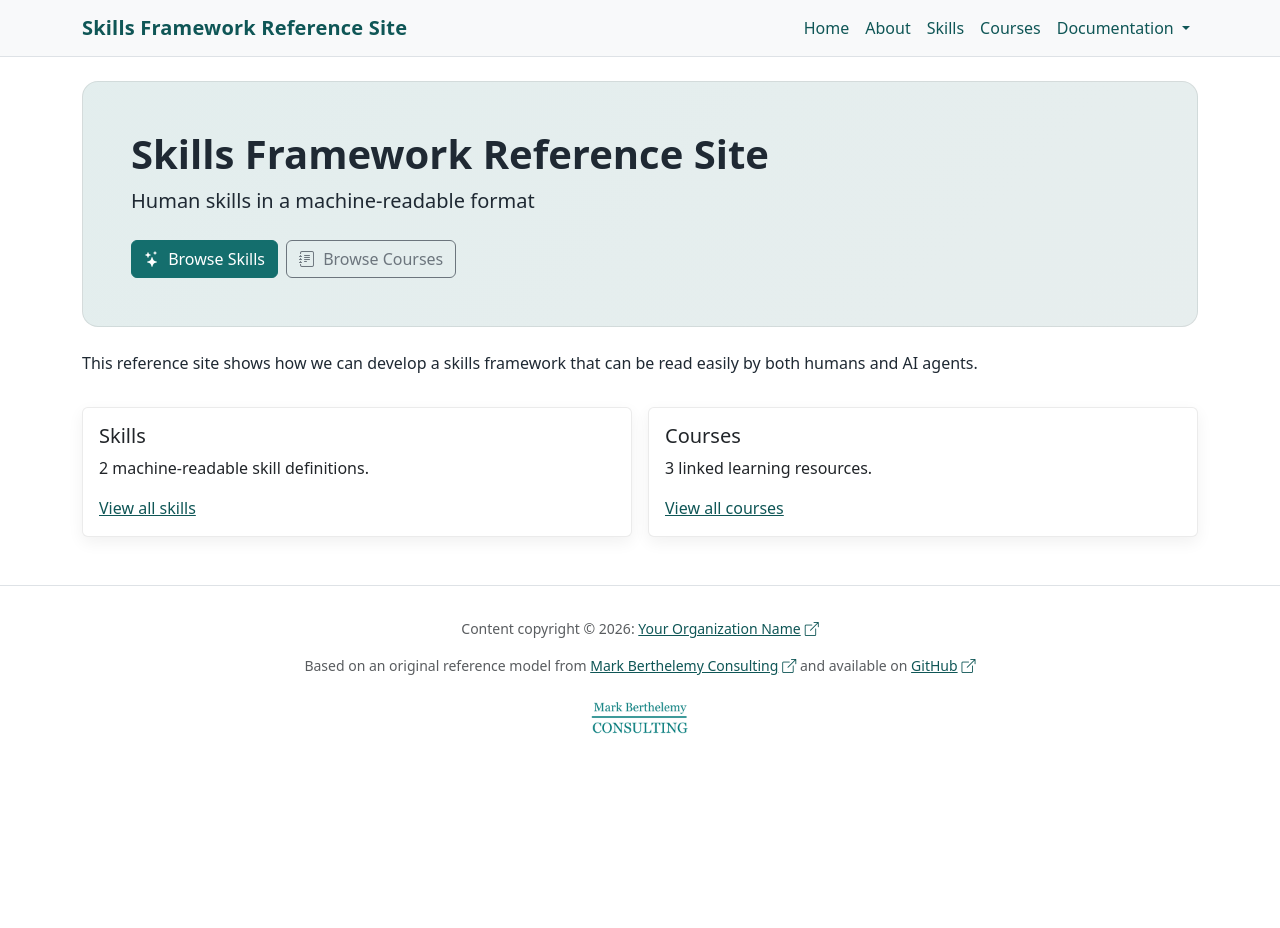
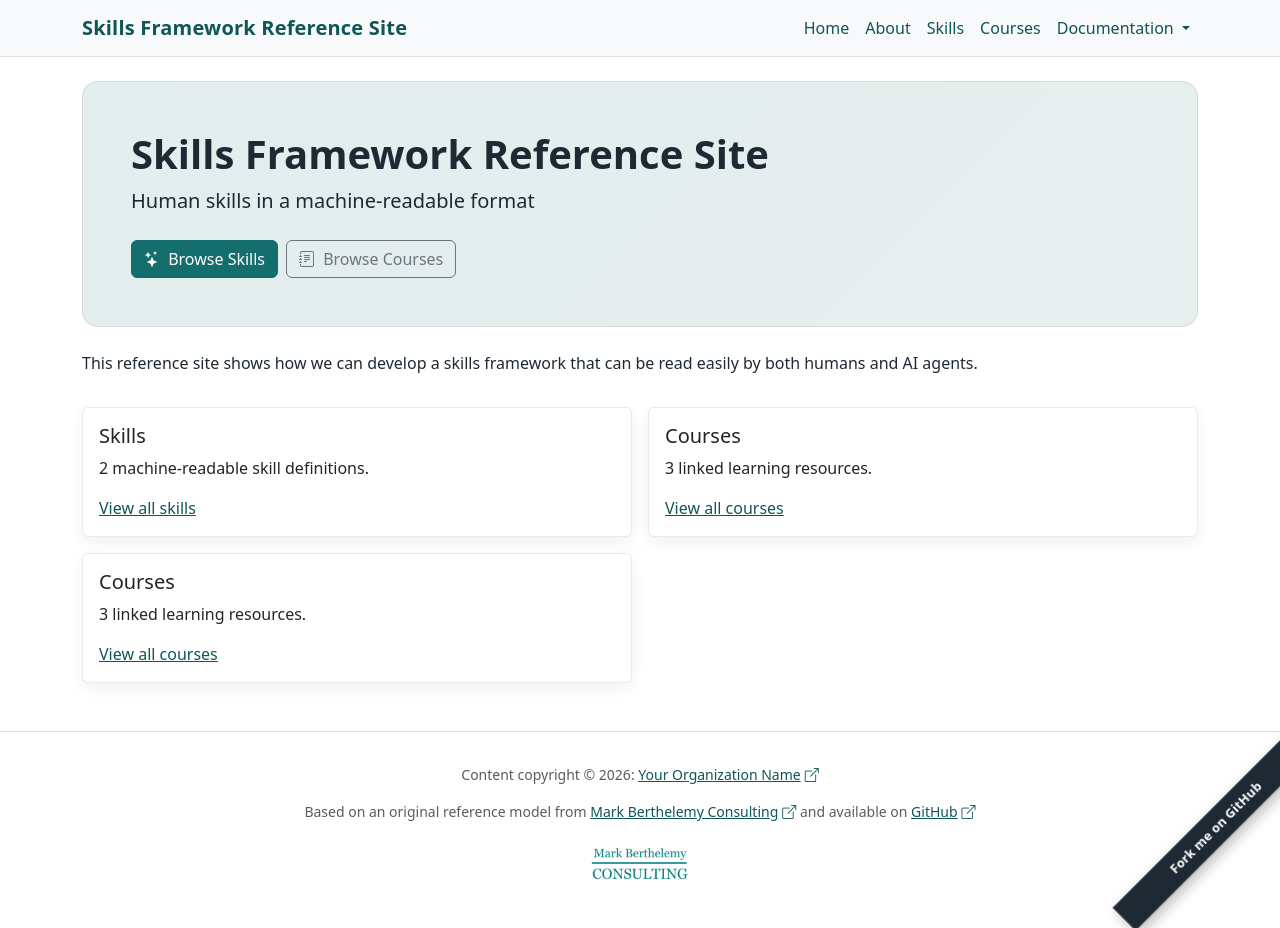
Before and after one commit to berthelemy/skills-framework, a Jekyll site: the page built from _pages/index.markdown, in a window 1280 px wide. Built offline with Jekyll 4.4.1, drawn with Linux system fonts in a browser that asks for light colours; before the commit the page ends 900 px from its top, so only the background shows below that.

Commit message:
Minor layout tweaks

```diff
--- a/_includes/head.html
+++ b/_includes/head.html
@@ -107,16 +107,16 @@
       color: var(--brand-secondary);
     }
 
-    a:not(.btn) {
+    a:not(.btn):not(.fork-me-ribbon) {
       color: var(--brand-link);
     }
 
-    a:not(.btn):visited {
+    a:not(.btn):not(.fork-me-ribbon):visited {
       color: var(--brand-link-visited);
     }
 
-    a:not(.btn):hover,
-    a:not(.btn):focus {
+    a:not(.btn):not(.fork-me-ribbon):hover,
+    a:not(.btn):not(.fork-me-ribbon):focus {
       color: var(--brand-link-hover);
     }
 
@@ -153,5 +153,52 @@
       border: 1px solid rgba(0, 0, 0, 0.08);
       box-shadow: 0 0.35rem 1rem rgba(0, 0, 0, 0.06);
     }
+
+    .fork-me-ribbon {
+      position: fixed;
+      right: -66px;
+      bottom: 56px;
+      z-index: 1040;
+      transform-origin: center;
+      transform: rotate(-45deg);
+      background: var(--brand-secondary);
+      color: #ffffff;
+      width: 260px;
+      padding: 0.5rem 0;
+      display: inline-flex;
+      justify-content: center;
+      align-items: center;
+      text-align: center;
+      line-height: 1.2;
+      white-space: nowrap;
+      font-size: 0.8rem;
+      font-weight: 700;
+      letter-spacing: 0.2px;
+      text-decoration: none;
+      box-shadow: 0 0.35rem 0.8rem rgba(0, 0, 0, 0.25);
+      border: 1px solid color-mix(in srgb, var(--brand-secondary) 75%, white);
+    }
+
+    .fork-me-ribbon:hover,
+    .fork-me-ribbon:focus,
+    .fork-me-ribbon:visited {
+      color: #ffffff;
+      text-decoration: none;
+    }
+
+    .fork-me-ribbon:hover,
+    .fork-me-ribbon:focus {
+      background: var(--brand-primary);
+      border-color: var(--brand-primary);
+    }
+
+    @media (max-width: 575.98px) {
+      .fork-me-ribbon {
+        right: -76px;
+        bottom: 48px;
+        width: 240px;
+        font-size: 0.72rem;
+      }
+    }
   </style>
 </head>
--- a/_layouts/default.html
+++ b/_layouts/default.html
@@ -11,6 +11,15 @@
     </main>
 
     {% include footer.html %}
+
+    <a
+      class="fork-me-ribbon"
+      href="https://github.com/berthelemy/skills-framework"
+      target="_blank"
+      rel="noopener noreferrer"
+      aria-label="Fork me on GitHub"
+      data-external-link-decorated="true"
+    >Fork me on GitHub</a>
 
     <script src="https://cdn.jsdelivr.net/npm/bootstrap@5.3.3/dist/js/bootstrap.bundle.min.js" integrity="sha384-YvpcrYf0tY3lHB60NNkmXc5s9fDVZLESaAA55NDzOxhy9GkcIdslK1eN7N6jIeHz" crossorigin="anonymous"></script>
       <script>
--- a/_layouts/home.html
+++ b/_layouts/home.html
@@ -32,5 +32,14 @@ layout: default
         </div>
       </article>
     </div>
+    <div class="col-md-6">
+      <article class="card card-elevated h-100">
+        <div class="card-body">
+          <h2 class="h5 card-title">Courses</h2>
+          <p class="card-text">{{ site.data.courses | size }} linked learning resources.</p>
+          <a class="stretched-link" href="{{ '/courses/' | relative_url }}">View all courses</a>
+        </div>
+      </article>
+    </div>
   </div>
 </div>
--- a/_layouts/page.html
+++ b/_layouts/page.html
@@ -5,7 +5,7 @@ layout: default
   <header class="mb-4">
     <h1 class="h2 mb-2">{{ page.title }}</h1>
     {% if page.description %}
-      <p class="text-body-secondary mb-0">{{ page.description }}</p>
+      <p class="lead mb-0">{{ page.description }}</p>
     {% endif %}
   </header>
   <section>
```
